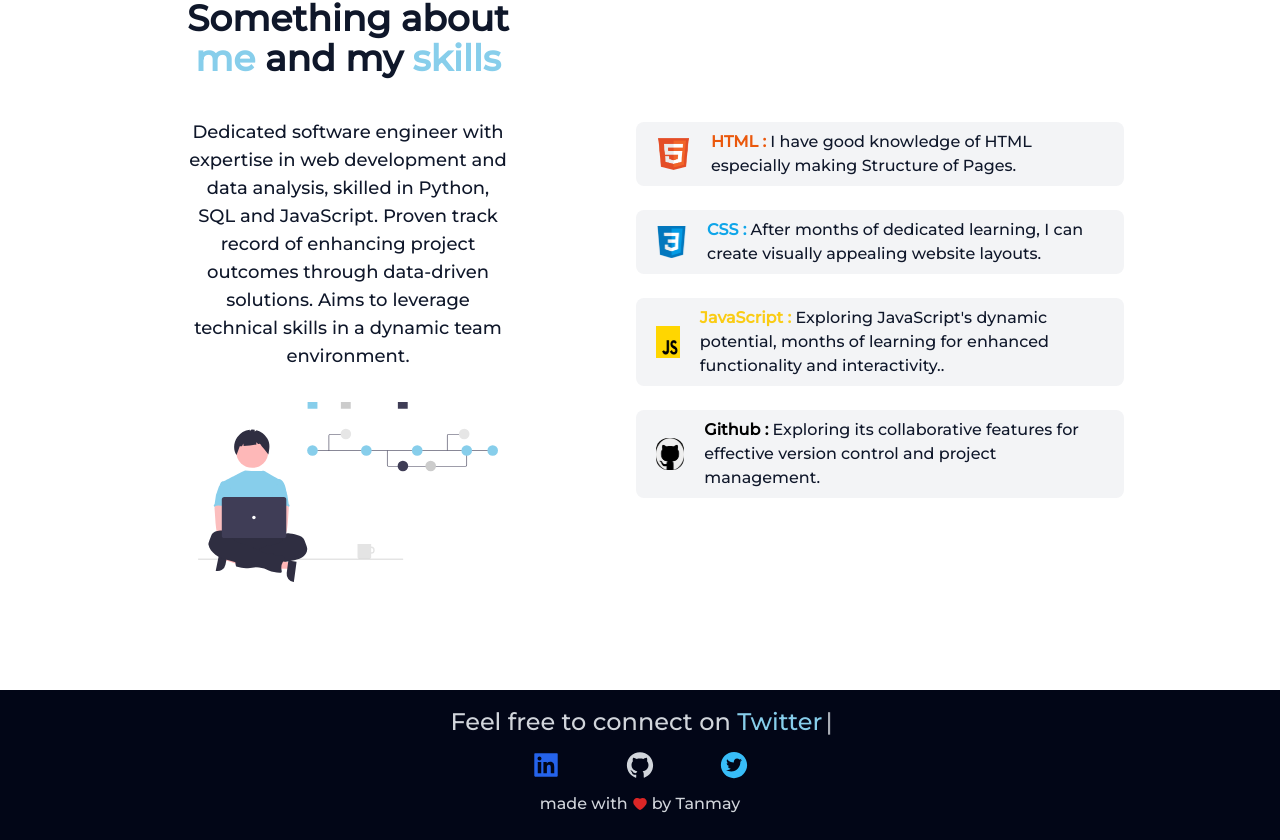
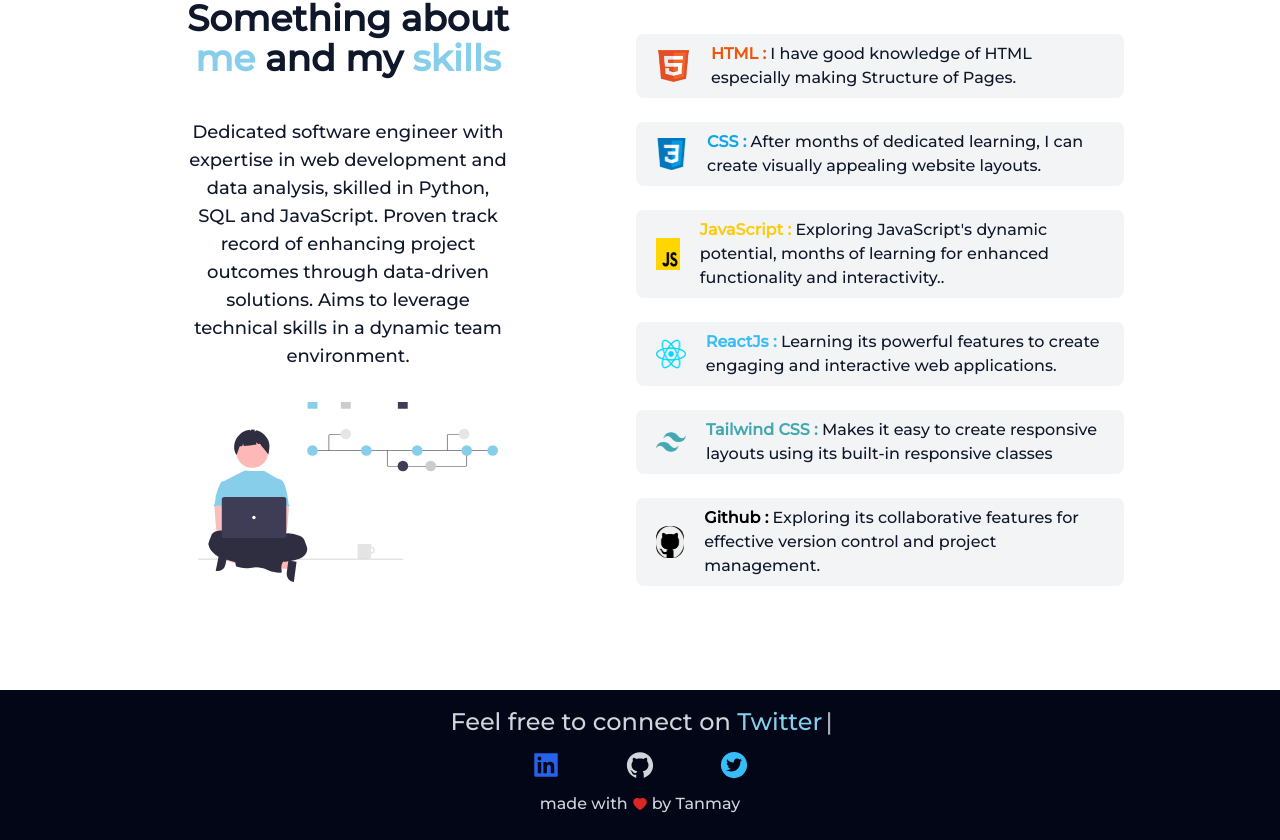
Before and after one commit to tanmaymaity6/tanmay_devtest, a React (Create React App) app: page / in a window 1280 px wide. Shown: the part 910-1750 px from the top of the page. Built offline with nearby package versions, Linux system fonts and the light colour scheme; the HTML template or start-up script is replaced by a standard one.

Commit message:
Update AboutSkills.js

```diff
--- a/src/Components/AboutSkills.js
+++ b/src/Components/AboutSkills.js
@@ -34,14 +34,14 @@
             <p> <span className='text-yellow-400 font-bold'>JavaScript :</span> Exploring JavaScript's dynamic potential, months of learning for enhanced functionality and interactivity..</p>
           </div>
 
-          {/* <div className="flex items-center gap-5  my-6 px-5 py-2 bg-gray-100 rounded-lg">
+          <div className="flex items-center gap-5  my-6 px-5 py-2 bg-gray-100 rounded-lg">
             <span ><img src={ReactImg} alt="" className='w-14 h-8' /></span>
             <p> <span className='text-sky-400 font-bold'>ReactJs :</span> Learning its powerful features to create engaging and interactive web applications.</p>
           </div>
           <div className="flex items-center gap-5  my-6 px-5 py-2 bg-gray-100 rounded-lg">
             <span ><img src={TailwindImg} alt="" className='w-14 h-8' /></span>
             <p> <span className='text-[#44a8b3] font-bold'>Tailwind CSS :</span> Makes it easy to create responsive layouts using its built-in responsive classes</p>
-          </div> */}
+          </div>
           <div className="flex items-center gap-5  my-6 px-5 py-2 bg-gray-100 rounded-lg">
             <span className='bg-black w-fit rounded-xl' ><img src={Github} alt="" className='w-14 h-8' /></span>
             <p> <span className='text-black font-bold'>Github :</span> Exploring its collaborative features for effective version control and project management.</p>
```
